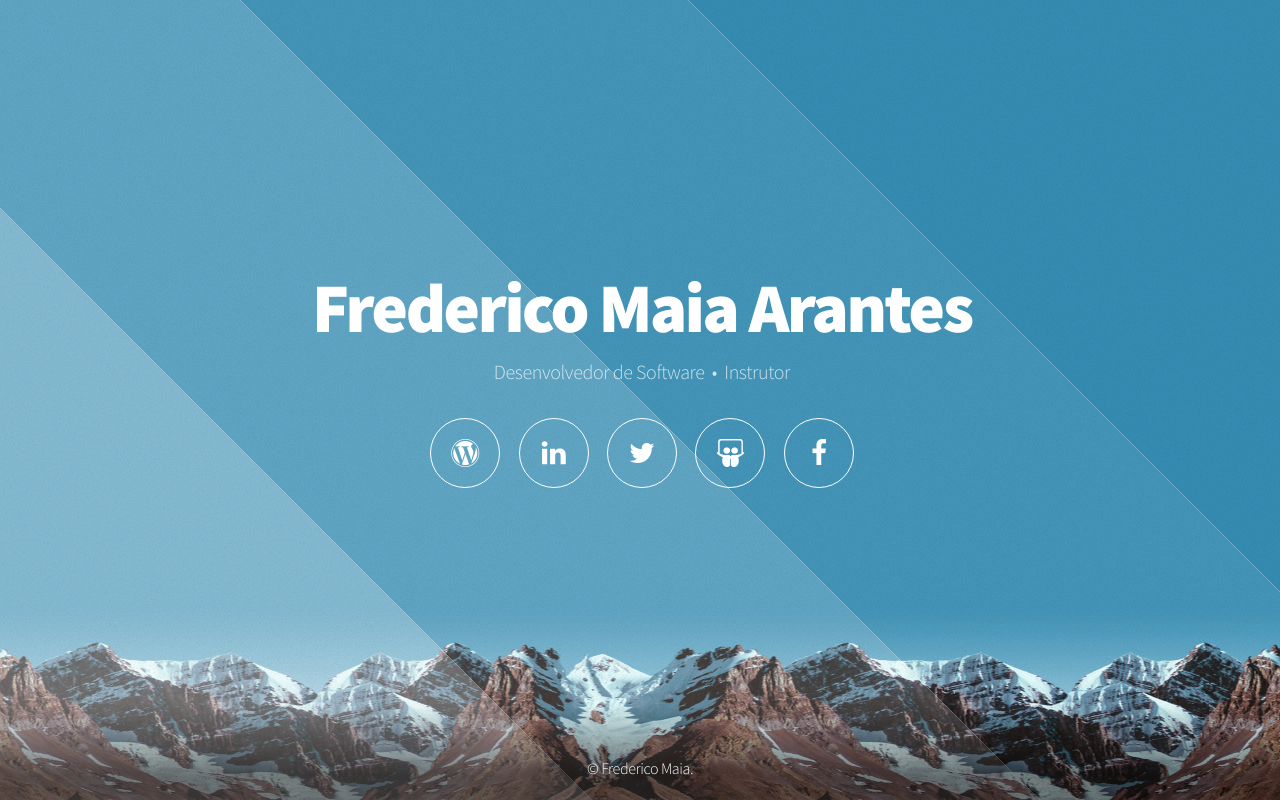
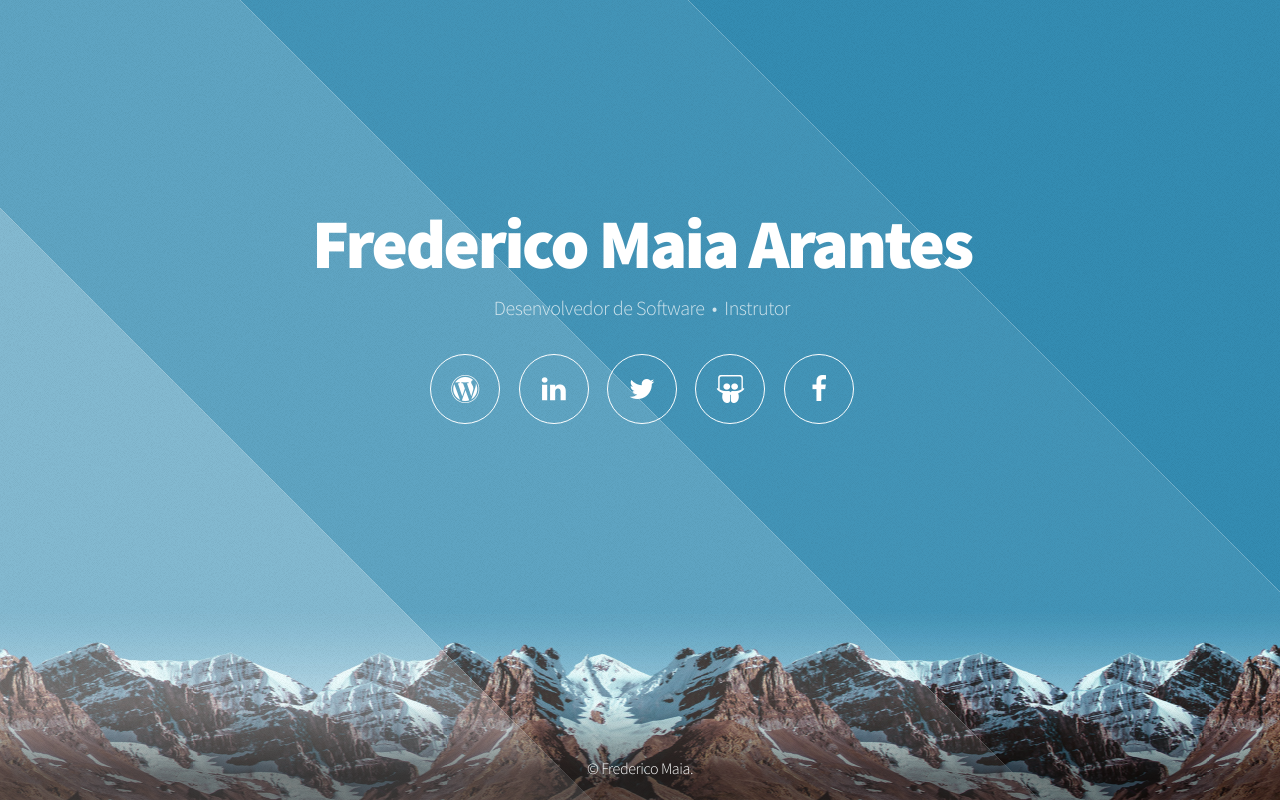
Before and after one commit to fredmaiaarantes/fredmaiaarantes.github.io, a plain HTML site: page index.html in a window 1280 px wide. Drawn offline with nearby package versions, Linux system fonts and the light colour scheme.

Commit message:
- Ajustando posicao do header.

```diff
--- a/stylesheets/style.css
+++ b/stylesheets/style.css
@@ -203,7 +203,7 @@
 		opacity: 0;
 		position: relative;
 		text-align: center;
-		top: -1em;
+		top: -5em;
 		vertical-align: middle;
 		width: 90%;
 	}
```
Also changed, not shown: index.html (line endings or trailing spaces).
